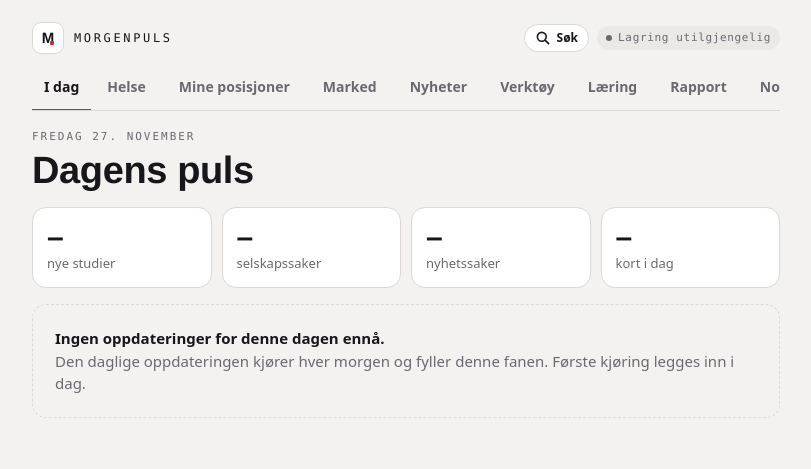
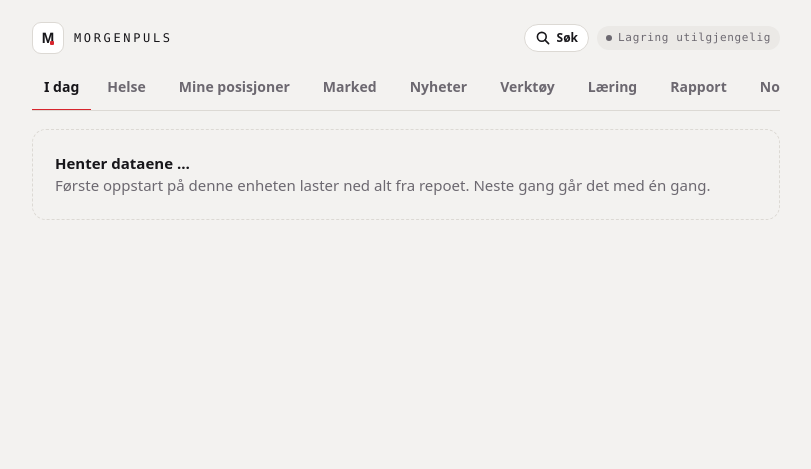
Before and after one commit to regg92s-hub/morgenpuls-app, a plain HTML site: page index.html in a window 1280 px wide. Shown: the whole page, without its empty margins (234-1045 px from the left). Drawn offline with Linux system fonts and the light colour scheme.

Commit message:
Raskere første oppstart og henter-tilstand
Co-Authored-By: Claude Opus 5.5 <noreply@anthropic.com>
Claude-Session: https://claude.ai/code/session_013Xi5uy6xaPencZKBHxj4af

```diff
--- a/index.html
+++ b/index.html
@@ -465,6 +465,9 @@ ol.steps{margin:0;padding-left:20px;display:grid;gap:8px}
   let Q = [];                            // skrivekø som overlever omstart
   let saving = false, lastErr = null;
   const listeners = new Set();
+  // Store samlinger som fortsatt lastes ned ved første oppstart. Appen viser «henter»
+  // for visningene som trenger dem, i stedet for en tom liste som ser ut som tapte data.
+  const VENTER = new Set();
   const notify = () => listeners.forEach(l => { try { l(); } catch {} });
   const save = () => { KV.set("ov", OV).catch(() => {}); KV.set("meta", META).catch(() => {}); KV.set("queue", Q).catch(() => {}); };
 
@@ -626,7 +629,13 @@ ol.steps{margin:0;padding-left:20px;display:grid;gap:8px}
       notify(); return false;
     }
     const forrige = BUNDLE.collections || {};
+    const ekstra = d.ekstra || [], forste = !Object.keys(forrige).length;
     BUNDLE = { generated_at: d.generated_at || null, collections: d.collections || {}, assets: d.assets || {} };
+    // Til de store filene er hentet, gjelder forrige utgave. Ved første oppstart finnes
+    // ingen forrige utgave: da slippes appen til med hovedfilen (posisjoner, marked,
+    // status) med én gang, og de store samlingene kommer etter hvert.
+    for (const navn of ekstra) BUNDLE.collections[navn] = forrige[navn] || {};
+    if (forste) { ekstra.forEach(n => VENTER.add(n)); ready(); notify(); }
     // Store samlinger ligger i egne filer (bundle/<navn>.json) slik at den daglige
     // kopien holder seg liten. Feiler en av dem, beholder vi den forrige utgaven
     // i stedet for å vise en tom samling.
@@ -635,6 +644,7 @@ ol.steps{margin:0;padding-left:20px;display:grid;gap:8px}
       let docs = null;
       try { const rr = await gh(`${R}/contents/bundle/${navn}.json?ref=${BRANCH}`, { raw: true }); if (rr.ok) docs = (await rr.json()).docs || {}; } catch {}
       BUNDLE.collections[navn] = docs || forrige[navn] || {};
+      if (VENTER.delete(navn)) notify();
     }));
     await KV.set("bundle", BUNDLE);
     const cut = BUNDLE.generated_at || "";
@@ -839,6 +849,7 @@ ol.steps{margin:0;padding-left:20px;display:grid;gap:8px}
   async function gjenopprett(path, sha) { const d = await hentVersjon(path, sha); await write(path, "set", d); return d; }
 
   window.__mp = { refresh, pump, pull, historikk, hentVersjon, gjenopprett, utloep: () => { const o = {}; for (const k of ["les", "skriv"]) { const e = utloep(k); o[k] = e ? { dato: String(e).slice(0, 10), dager: dagerTil(e) } : null; } return o; },
+    venter: navn => VENTER.has(navn),
     state: () => ({ head: META.head, bundle: BUNDLE.generated_at, kø: Q.length, overlay: Object.keys(OV).length, feil: lastErr }) };
   if (document.readyState === "loading") document.addEventListener("DOMContentLoaded", start); else start();
 })();
@@ -913,7 +924,20 @@ function renderHeader(){
 /* ---------- render ---------- */
 function render(){ renderHeader(); if (S.view === "notater" && (editorFocused() || (N.importing && document.activeElement?.closest?.(".imp") && document.activeElement.matches("input:not([type=file]),textarea,select")) || (N.capturing && document.activeElement?.closest?.(".cap") && document.activeElement.matches("input:not([type=file]),textarea,select")))) return; if (S.view === "sok" && document.activeElement?.id === "gsearch") { const r = $("#sres"); if (r) r.innerHTML = searchResults(); return; } const m = $("#main");
   const fn = {idag:vToday, helse:vHealth, finans:vFinance, marked:vMarked, nyheter:vWorld, verktoy:vTools, laering:vLearn, rapport:vRapport, notater:vNotes, sok:vSearch}[S.view];
+  const vent = venterPaa(); if (vent) { m.innerHTML = `<section class="view">${henter(vent)}</section>`; return; }
   m.innerHTML = `<section class="view">${fn()}</section>`; }
+/* Første oppstart i appen: hovedfilen (posisjoner, marked, status) er klar først, de store
+   samlingene kommer etter. En visning som trenger en av dem viser «henter» i stedet for en
+   tom liste, slik at ingenting ser borte ut. Er appen ikke koblet ennå, gjelder det samme. */
+const STORE_SAMLINGER = {idag: ["feed"], helse: ["helse"], nyheter: ["feed"], notater: ["notater"]};
+function venterPaa(){
+  if (S.kobler) return "dataene";
+  const v = window.__mp?.venter; if (!v) return null;
+  const sub = S.view === "laering" && S.learnSub === "vg3" ? ["kort-vg3"] : S.view === "marked" ? (S.mSub === "screener" ? ["screener", "aksjer"] : ["markedma"]) : S.view === "finans" && S.finSub === "news" ? ["feed"] : [];
+  const navn = [...(STORE_SAMLINGER[S.view] || []), ...sub].filter(n => v(n));
+  return navn.length ? ({feed: "nyhetene og briefen", helse: "helsedataene", notater: "notatene", "kort-vg3": "kortene", markedma: "markedsdataene", screener: "screeneren", aksjer: "screeneren"})[navn[0]] : null;
+}
+function henter(hva){ return `<div class="empty" role="status" aria-live="polite"><b>Henter ${esc(hva)} …</b><br>Første oppstart på denne enheten laster ned alt fra repoet. Neste gang går det med én gang.</div>`; }
 
 function emptyFeed(what){ return `<div class="empty"><b>Ingen ${what} for denne dagen ennå.</b><br>Den daglige oppdateringen kjører hver morgen og fyller denne fanen. Første kjøring legges inn i dag.</div>`; }
 
@@ -4364,7 +4388,8 @@ async function boot(){
   loadGeo(); loadHist();
   const offline = () => { ["geo","hist","own","vg3"].forEach(k => { S.L[k] = {s:{}, settings: defaultSettings(k), stats:{}}; S.Lloaded[k] = true; }); render(); };
   if (!window.claude?.use) { offline(); return; }
-  const db = await claude.use("db"); S.db = db;
+  S.kobler = true;
+  const db = await claude.use("db"); S.db = db; S.kobler = false;
   if (!db) { offline(); return; }
   db.collection("feed").orderBy("date", "desc").limit(60).onSnapshot(snap => {
     const curDate = feed()?.date; S.feeds = snap.docs.map(d => ({id: d.id, ...thaw(d)})).sort((a, b) => String(b.date).localeCompare(String(a.date)));
```
